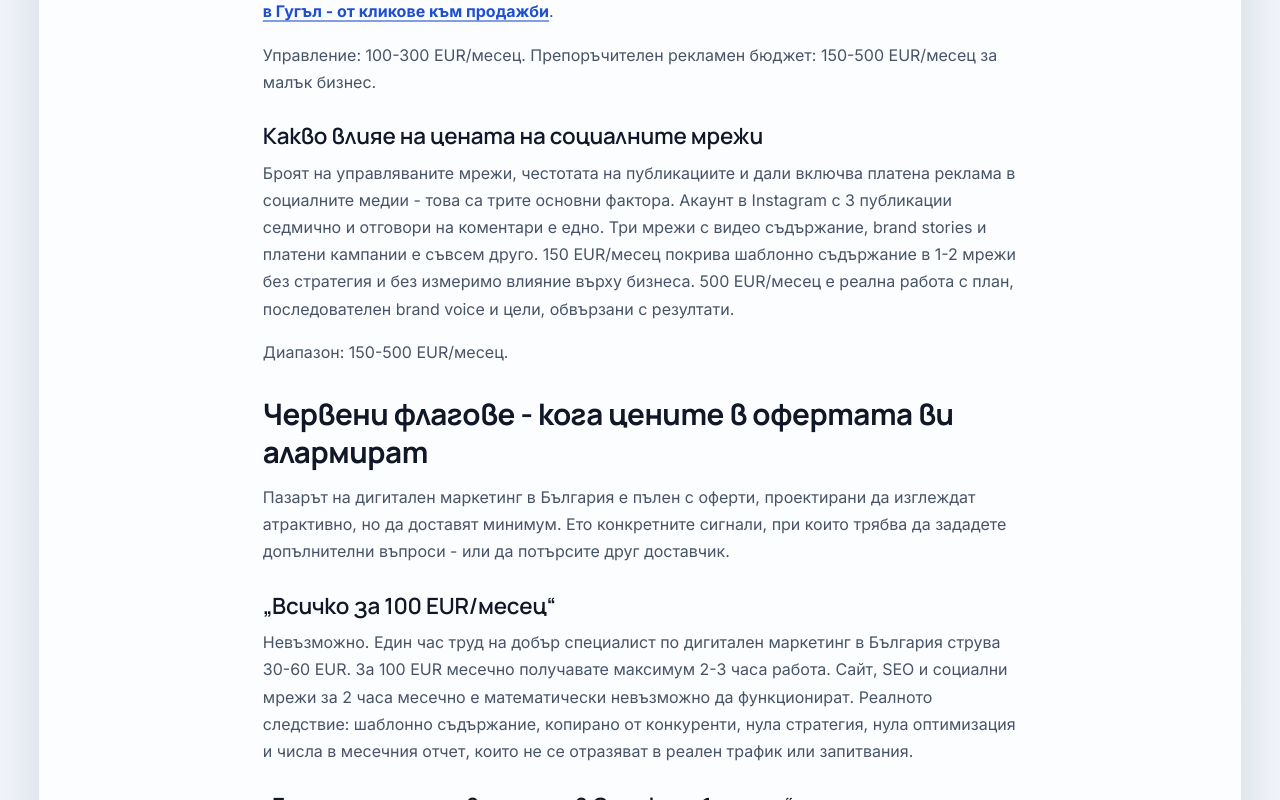
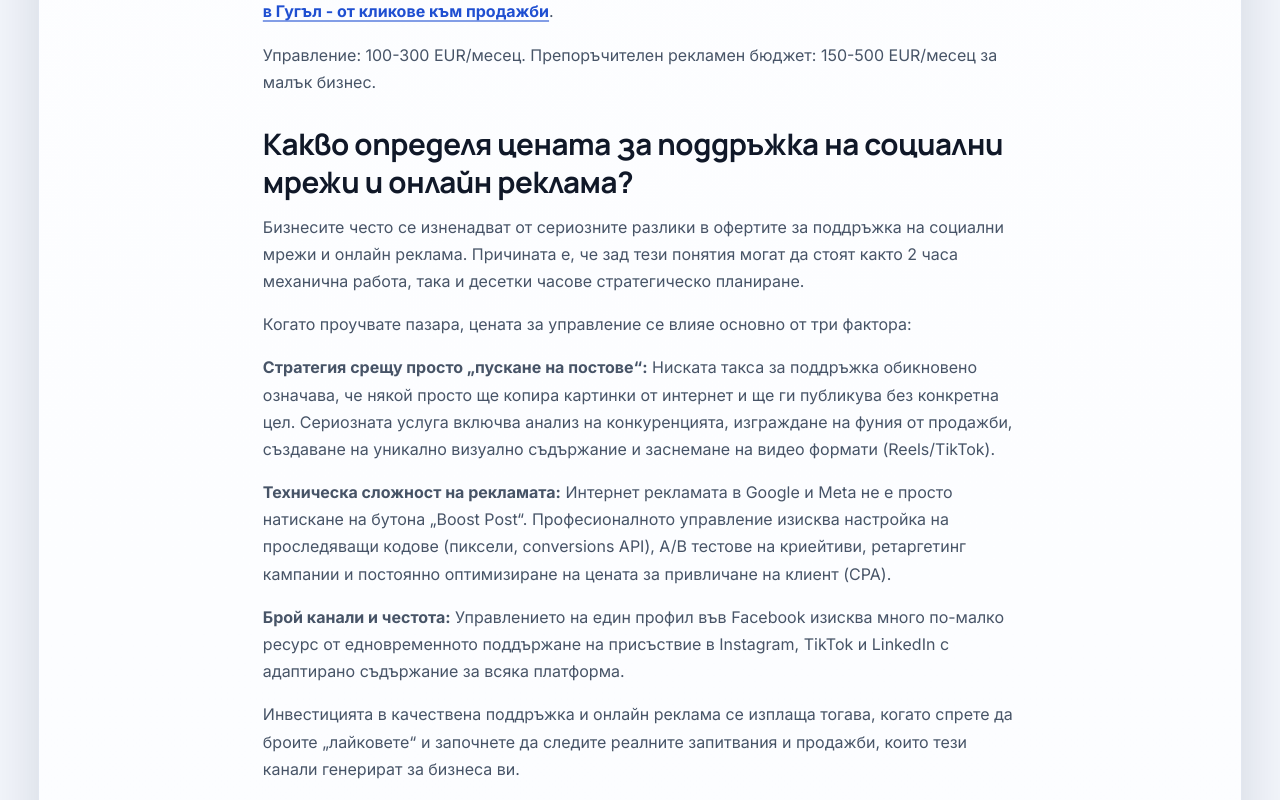
Before and after one commit to inweblife/inweblife, a Next.js app: page /kalkulator-digitalen-marketing in a window 1280 px wide. Shown: the part 3780-4580 px from the top of the page. Built offline with nearby package versions, Linux system fonts and the light colour scheme; no server answers.

Commit message:
Update kalkulator-digitalen-marketing.js

```diff
--- a/pages/kalkulator-digitalen-marketing.js
+++ b/pages/kalkulator-digitalen-marketing.js
@@ -457,15 +457,45 @@ export default function KalkulatorDigitalenMarketing() {
               EUR/месец за малък бизнес.
             </p>
 
-            <h3>Какво влияе на цената на социалните мрежи</h3>
+          </section>
+
+          {/* ── H2 #2c ── */}
+          <section>
+            <h2>Какво определя цената за поддръжка на социални мрежи и онлайн реклама?</h2>
             <p>
-              Броят на управляваните мрежи, честотата на публикациите и дали включва
-              платена реклама в социалните медии - това са трите основни фактора.
-              Акаунт в Instagram с 3 публикации седмично и отговори на коментари е едно.
-              Три мрежи с видео съдържание, brand stories и платени кампании е съвсем
-              друго. 150 EUR/месец покрива шаблонно съдържание в 1-2 мрежи без стратегия
-              и без измеримо влияние върху бизнеса. 500 EUR/месец е реална работа с
-              план, последователен brand voice и цели, обвързани с резултати.
+              Бизнесите често се изненадват от сериозните разлики в офертите за
+              поддръжка на социални мрежи и онлайн реклама. Причината е, че зад тези
+              понятия могат да стоят както 2 часа механична работа, така и десетки часове
+              стратегическо планиране.
+            </p>
+            <p>
+              Когато проучвате пазара, цената за управление се влияе основно от три
+              фактора:
+            </p>
+            <p>
+              <strong>Стратегия срещу просто &bdquo;пускане на постове&ldquo;:</strong>{" "}
+              Ниската такса за поддръжка обикновено означава, че някой просто ще копира
+              картинки от интернет и ще ги публикува без конкретна цел. Сериозната услуга
+              включва анализ на конкуренцията, изграждане на фуния от продажби, създаване
+              на уникално визуално съдържание и заснемане на видео формати (Reels/TikTok).
+            </p>
+            <p>
+              <strong>Техническа сложност на рекламата:</strong> Интернет рекламата в
+              Google и Meta не е просто натискане на бутона &bdquo;Boost Post&ldquo;. Професионалното
+              управление изисква настройка на проследяващи кодове (пиксели, conversions
+              API), A/B тестове на криейтиви, ретаргетинг кампании и постоянно
+              оптимизиране на цената за привличане на клиент (CPA).
+            </p>
+            <p>
+              <strong>Брой канали и честота:</strong> Управлението на един профил във
+              Facebook изисква много по-малко ресурс от едновременното поддържане на
+              присъствие в Instagram, TikTok и LinkedIn с адаптирано съдържание за всяка
+              платформа.
+            </p>
+            <p>
+              Инвестицията в качествена поддръжка и онлайн реклама се изплаща тогава,
+              когато спрете да броите &bdquo;лайковете&ldquo; и започнете да следите
+              реалните запитвания и продажби, които тези канали генерират за бизнеса ви.
             </p>
             <p>Диапазон: 150-500 EUR/месец.</p>
           </section>
```
